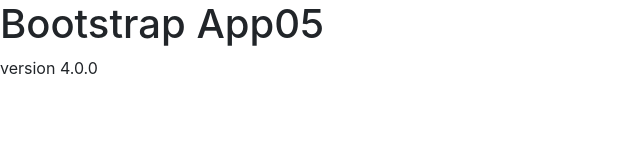
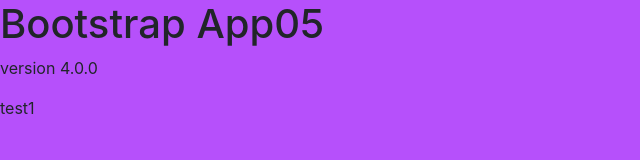
Before and after one commit to tingluhk/bootstrapApp05, a website: page src/index.html in a window 1280 px wide. Shown: the whole page, without its empty margins (0-640 px from the left). Drawn offline with Linux system fonts and the light colour scheme.

Commit message:
changed css

```diff
--- a/src/index.html
+++ b/src/index.html
@@ -14,7 +14,7 @@
     <h1>Bootstrap App05</h1>
     <p>version 4.0.0</p>
 
-
+    test1
 
     <script src="js/jquery.min.js"></script>
     <script src="js/popper.min.js"></script>
--- a/src/scss/style.scss
+++ b/src/scss/style.scss
@@ -0,0 +1,5 @@
+$thomas:#b650fb;
+
+body{
+  background: $thomas;
+}
```
Also changed, not shown: src/css/style.css.
